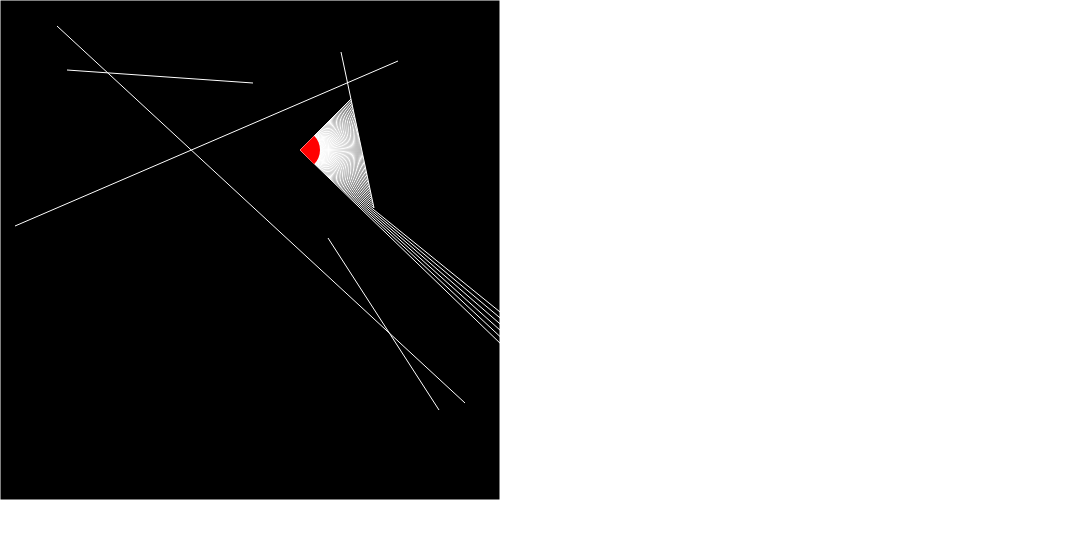
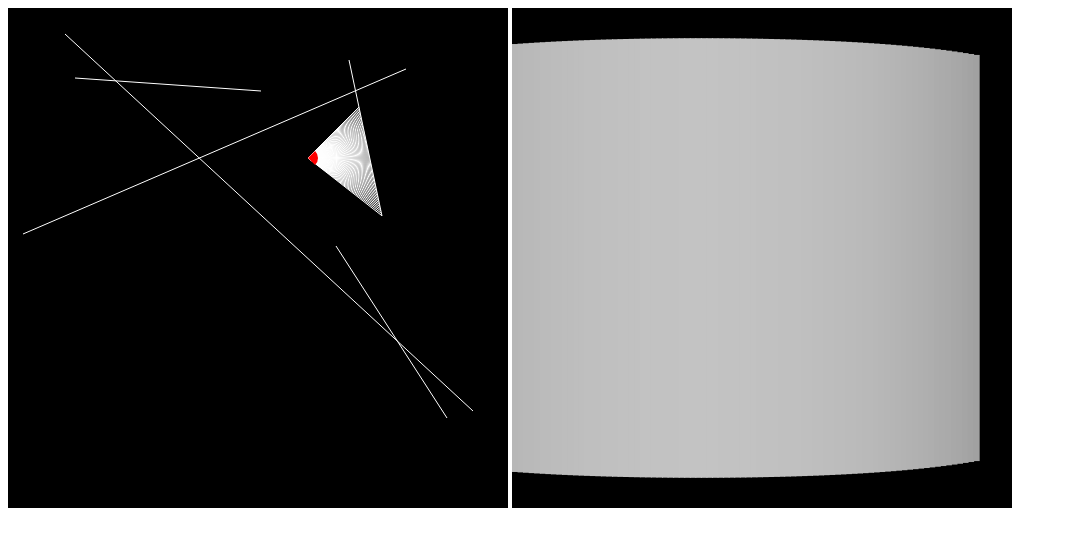
Before and after one commit to JoakimDeak/Raycasting, a plain HTML site: page index.html in a window 1280 px wide. Shown: the whole page, without its empty margins (0-1075 px from the left). Drawn offline with Linux system fonts and the light colour scheme.

Commit message:
added 3d rendering based on the raycasting

```diff
--- a/Ray.js
+++ b/Ray.js
@@ -7,12 +7,16 @@ class Ray{
         this.y2 = y2;
     }
 
-    show(){ // draws a line bewteen the 2 points that define a line
+    show(){ // draws a line bewteen the 2 points that define a ray
         ctx2d.strokeStyle = "#fff";
         ctx2d.beginPath();
         ctx2d.moveTo(this.x1, this.y1);
         ctx2d.lineTo(this.x2, this.y2);
         ctx2d.stroke();
+    }
+
+    length(){
+        return Math.sqrt(Math.pow(this.x1 - this.x2, 2) + Math.pow(this.y1 - this.y2, 2));
     }
 
     cast(wall){
--- a/RayCastingMain.js
+++ b/RayCastingMain.js
@@ -51,12 +51,29 @@ function checkInputs(){
     }
 }
 
+function render3d(){
+    ctx3d.clearRect(0, 0, canvas3d.width, canvas3d.height);
+    ctx3d.fillStyle = "#000";
+    ctx3d.fillRect(0, 0, canvas3d.width, canvas3d.height);
+
+    for(let i = 0; i < observer.rays.length; i++){
+        let ray = observer.rays[i];
+        let rdist = ray.length();
+        let wallHeight = canvas3d.height - rdist;
+        if(rdist > 2){ // rays that dont hit walls are just very short
+            let color = 255 - rdist;
+            ctx3d.fillStyle = 'rgb(' + color + ', ' + color + ', ' + color + ')';
+            ctx3d.fillRect(canvas3d.width / observer.rays.length * i, canvas3d.height / 2 - wallHeight / 2, canvas3d.width / observer.rays.length + 1, wallHeight);
+        }
+    }
+}
+
 // generates a given number of walls
 function generateWalls(numOfWalls){
-    walls.push(new Wall(0, canvas2d.height, canvas2d.width, canvas2d.height));// framing the canvas with border walls
+    /*walls.push(new Wall(0, canvas2d.height, canvas2d.width, canvas2d.height));// framing the canvas with border walls
     walls.push(new Wall(0, 0, canvas2d.width, 0));
     walls.push(new Wall(0, 0, 0, canvas2d.height));
-    walls.push(new Wall(canvas2d.width, 0, canvas2d.width, canvas2d.height));
+    walls.push(new Wall(canvas2d.width, 0, canvas2d.width, canvas2d.height));*/
     for(let i = 0; i < numOfWalls; i++){
         let nums = [];
         for(let j = 0; j < 4; j++){
@@ -74,7 +91,7 @@ function showWalls(){
 // initializing
 let walls = [];
 generateWalls(5);
-let observer = new Observer(300, 150, 20, 90);
+let observer = new Observer(300, 150, 10, 90);
 
 // game loop
 requestAnimationFrame(update);
@@ -86,8 +103,11 @@ function update(){
     checkInputs();
     observer.rayCollision(walls);
 
+    render3d();
+
     showWalls();
     observer.show();
 
+
     requestAnimationFrame(update);
 }
--- a/Wall.js
+++ b/Wall.js
@@ -7,7 +7,7 @@ class Wall{
         this.y2 = y2;
     }
 
-    show(){ // draws a line bewteen the 2 points that define a line
+    show(){ // draws a line bewteen the 2 points that define a wall
         ctx2d.strokeStyle = "#fff";
         ctx2d.beginPath();
         ctx2d.moveTo(this.x1, this.y1);
--- a/rayCastingCSS.css
+++ b/rayCastingCSS.css
@@ -1,3 +1,3 @@
 *{
-    margin: 0;
+    /*margin: 0;*/
 }
```
Also changed, not shown: index.html (+1 -0 lines).
